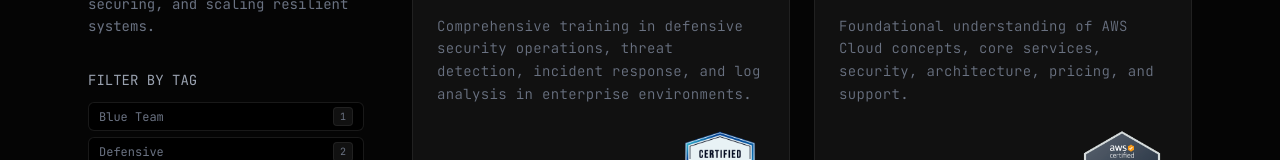
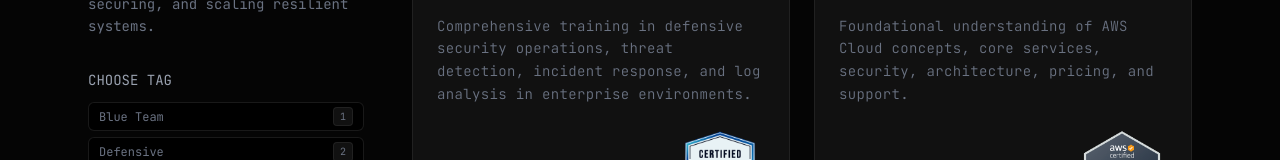
Before and after one commit to cs-cognitome/substrate, a Next.js app: page /certs in a window 1280 px wide. Shown: the part 345-505 px from the top of the page. Built offline with nearby package versions, Linux system fonts and the light colour scheme.

Commit message:
Replaced FILTER BY to CHOOSE

```diff
--- a/components/CertFilters.tsx
+++ b/components/CertFilters.tsx
@@ -20,7 +20,7 @@ export default function CertFilters({
   return (
     <div className="space-y-3 animate-in fade-in duration-700">
       <div className="flex items-center justify-between">
-        <h3 className="font-mono text-sm text-gray-400">FILTER BY TAG</h3>
+        <h3 className="font-mono text-sm text-gray-400">CHOOSE TAG</h3>
         {activeTags.length > 0 && (
           <button
             onClick={onClear}
```
